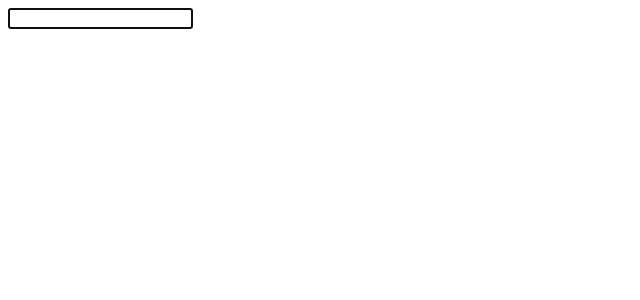
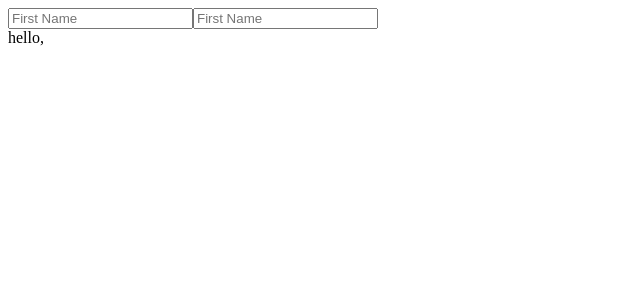
Before and after one commit to utshab-roy/vue-ui, a Vue app: page / in a window 1280 px wide. Shown: the top 300 px of the page, without its empty margins (0-640 px from the left). Built offline with nearby package versions, Linux system fonts and the light colour scheme.

Commit message:
props using composition api approach

```diff
--- a/src/App.vue
+++ b/src/App.vue
@@ -1,9 +1,9 @@
 <template>
-    <TemplateRefComposition />
+    <Person />
 </template>
 
 <script>
-import TemplateRefComposition from "./components/TemplateRefComposition.vue";
+import Person from "./components/Person.vue";
 export default {
     name: "App",
     data() {
@@ -11,7 +11,7 @@
 
         };
     },
-    components: { TemplateRefComposition }
+    components: { Person }
 }
 </script>
 
--- /dev/null
+++ b/src/components/Person.vue
@@ -0,0 +1,30 @@
+<template>
+    <div>
+        <input type="text" placeholder="First Name" v-model="firstName">
+        <input type="text" placeholder="First Name" v-model="lastName">
+    </div>
+
+    <PersonGreetings :firstName="firstName" :lastName="lastName"/>
+
+</template>
+
+<script>
+import { ref } from "vue";
+import PersonGreetings from "./PersonGreetings.vue";
+export default {
+    name: "Person",
+    setup() {
+        const firstName = ref("");
+        const lastName = ref("");
+        return {
+            firstName,
+            lastName
+        };
+    },
+    components: { PersonGreetings }
+}
+</script>
+
+<style scoped>
+
+</style>
--- /dev/null
+++ b/src/components/PersonGreetings.vue
@@ -0,0 +1,36 @@
+<template>
+    <div>
+        {{ fullName }}
+    </div>
+</template>
+
+<script>
+import { computed } from "vue";
+export default {
+    name: 'PersonGreetings',
+    props: ['firstName', 'lastName'],
+
+    // composition api approach, we have to pass props as argument in the setup() func in order to use props
+    setup(props) {
+        const fullName = computed(() => {
+            return `hello, ${props.firstName} ${props.lastName}`
+        })
+
+        return {
+            fullName,
+        }
+
+    },
+
+    // option api approach
+    // computed: {
+    //     fullName() {
+    //         return `hello, ${this.firstName} ${this.lastName}`
+    //     }
+    // }
+}
+</script>
+
+<style scoped>
+
+</style>
```
